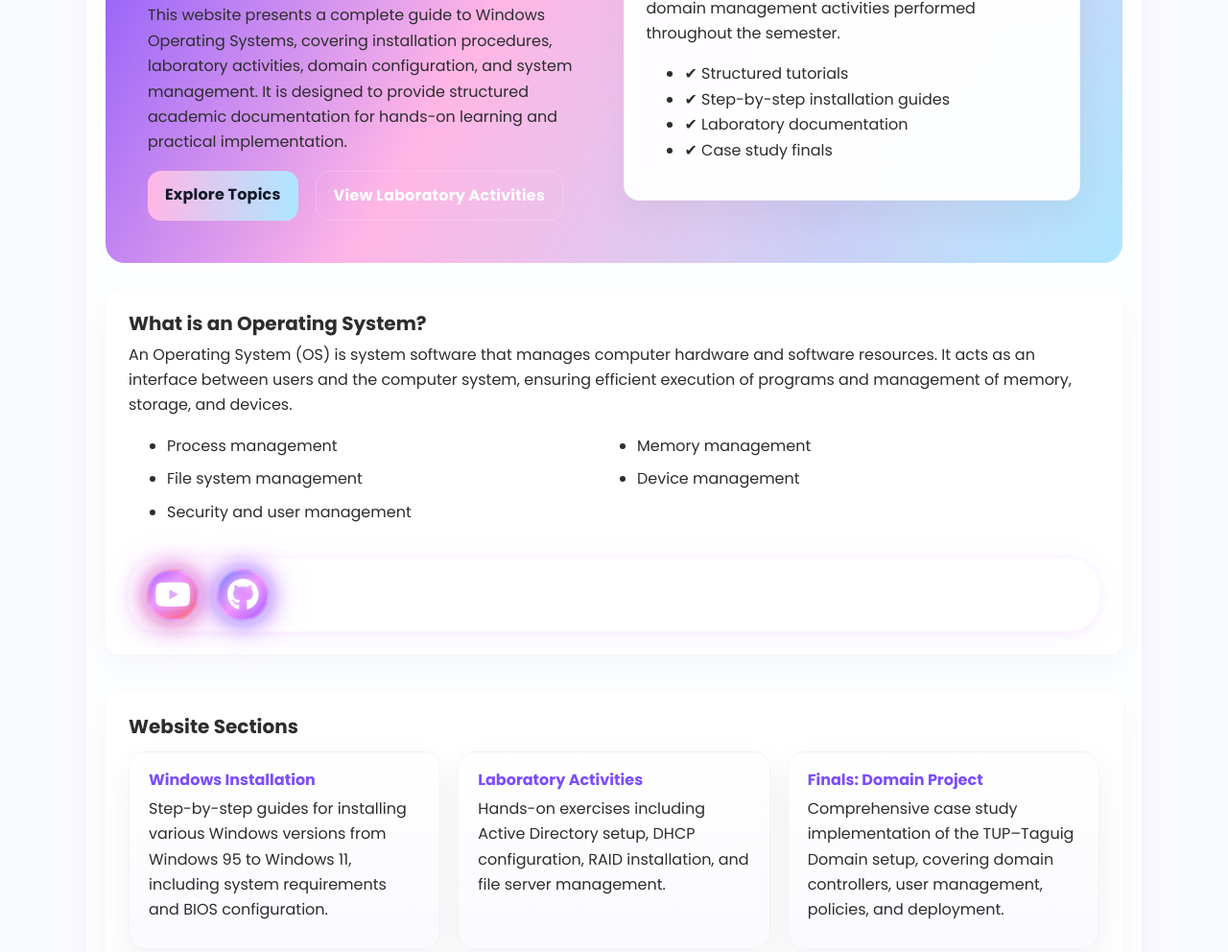
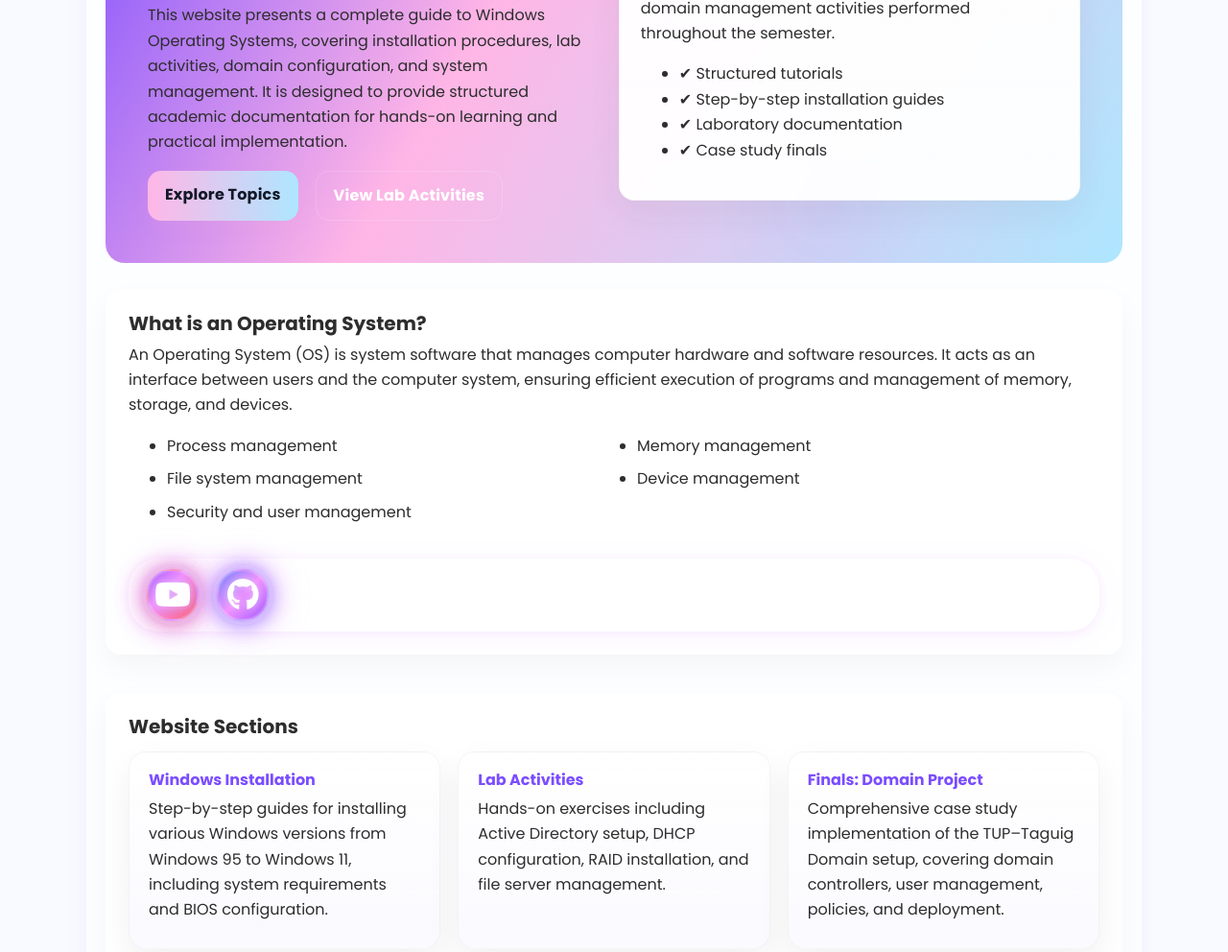
Before and after one commit to LilPipCodes/LilPipCodes.github.io, a plain HTML site: page index.html in a window 1280 px wide. Shown: the part 419-1411 px from the top of the page at 96% size. Drawn offline with Linux system fonts and the light colour scheme.

Commit message:
Update Title Menu

```diff
--- a/index.html
+++ b/index.html
@@ -16,7 +16,7 @@
     <nav class="main-nav">
       <ul class="nav-list">
         <li><a href="index.html">Home</a></li>
-        <li><a href="laboratory-active-directory.html">Laboratory Activities</a></li>
+        <li><a href="laboratory-active-directory.html">Lab Activities</a></li>
         <li><a href="windows-10.html">Windows Installation</a></li>
         <li><a href="finals-part1.html">Finals: TUP–Taguig Domain</a></li>
         <li><a href="about.html">About</a></li>
@@ -35,11 +35,11 @@
         <div>
           <h1>Operating Systems: Installation &amp; Management Guide</h1>
           <p class="subtitle">A Comprehensive Academic Project on Windows OS Configuration, Administration, and Deployment</p>
-          <p>This website presents a complete guide to Windows Operating Systems, covering installation procedures, laboratory activities, domain configuration, and system management. It is designed to provide structured academic documentation for hands-on learning and practical implementation.</p>
+          <p>This website presents a complete guide to Windows Operating Systems, covering installation procedures, lab activities, domain configuration, and system management. It is designed to provide structured academic documentation for hands-on learning and practical implementation.</p>
 
           <div class="hero-ctas">
             <a class="btn btn-primary" href="overview.html">Explore Topics</a>
-            <a class="btn btn-outline" href="laboratory-active-directory.html">View Laboratory Activities</a>
+            <a class="btn btn-outline" href="laboratory-active-directory.html">View Lab Activities</a>
           </div>
         </div>
 
@@ -80,7 +80,7 @@
           <p>Step-by-step guides for installing various Windows versions from Windows 95 to Windows 11, including system requirements and BIOS configuration.</p>
         </div>
         <div class="card reveal">
-          <h4>Laboratory Activities</h4>
+          <h4>Lab Activities</h4>
           <p>Hands-on exercises including Active Directory setup, DHCP configuration, RAID installation, and file server management.</p>
         </div>
         <div class="card reveal">
@@ -105,7 +105,7 @@
       <h2>Quick Navigation</h2>
       <div class="quick-buttons">
         <a class="btn" href="windows-10.html">Windows Installation</a>
-        <a class="btn" href="laboratory-active-directory.html">Laboratory Activities</a>
+        <a class="btn" href="laboratory-active-directory.html">Lab Activities</a>
         <a class="btn" href="finals-part1.html">Finals Project</a>
         <a class="btn" href="about.html">About</a>
       </div>
--- a/script.js
+++ b/script.js
@@ -81,7 +81,7 @@ function headerTemplate(){
       </li>
 
       <li>
-        <a href="#" class="nav-link">LABORATORY ACTIVITIES</a>
+        <a href="#" class="nav-link">LAB ACTIVITIES</a>
         <div class="dropdown" aria-hidden>
           <a href="laboratory-activity-1.html">Activity 1: Installation and Activation of Windows Server 2008</a>
           <a href="laboratory-activity-2.html">Activity 2: Active Directory: Creating Users</a>
```
Also changed, not shown: about.html (+1 -1 lines), features.html (+1 -1 lines), finals-part1.html (+1 -1 lines), overview.html (+1 -1 lines), windows-10.html (+1 -1 lines).
